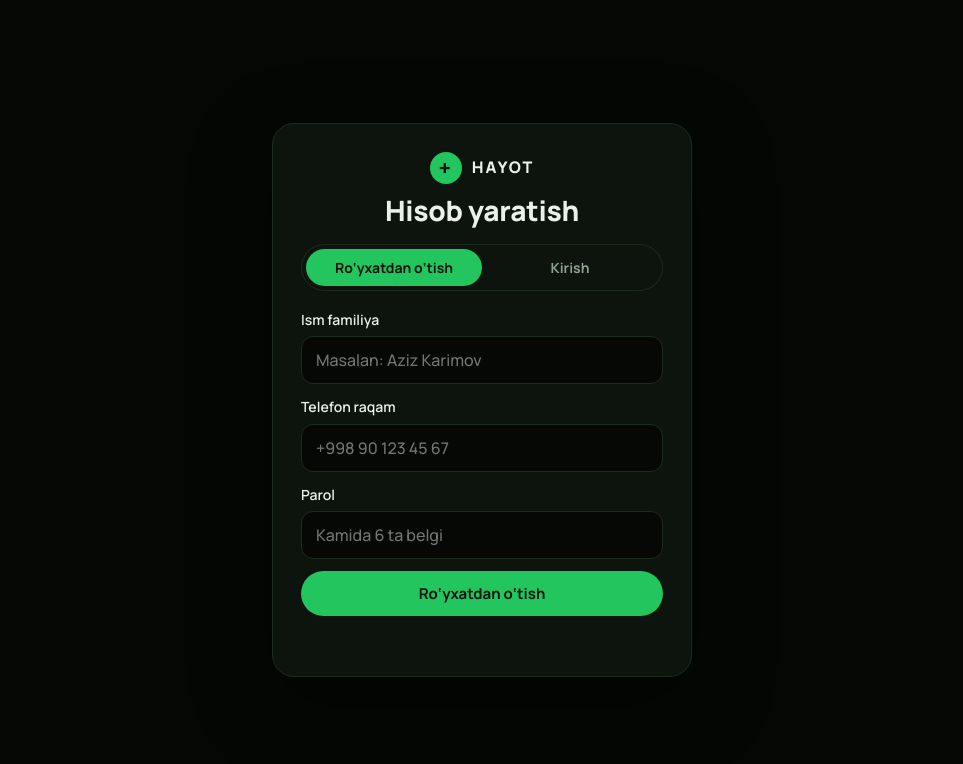
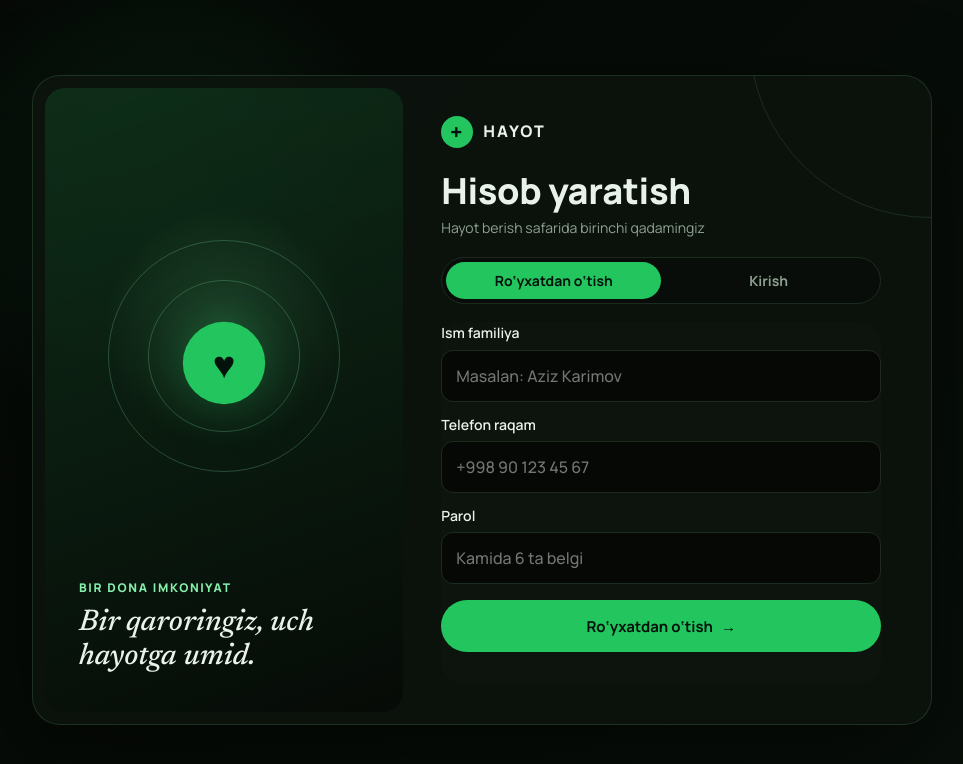
Before and after one commit to azizxolmurodov44-afk/hayot-qon-donorligi, a plain HTML site: page index.html in a window 1280 px wide. Shown: the whole page, without its empty margins (158-1121 px from the left). Drawn offline with Linux system fonts and the light colour scheme.

Commit message:
Refresh premium visual design and auth screen
Co-authored-by: Copilot App <223556219+Copilot@users.noreply.github.com>

```diff
--- a/index.html
+++ b/index.html
@@ -9,21 +9,21 @@
 <link rel="preconnect" href="https://fonts.gstatic.com" crossorigin>
 <link href="https://fonts.googleapis.com/css2?family=Manrope:wght@400;500;600;700;800&family=Newsreader:ital,wght@1,500&display=swap" rel="stylesheet">
 <style>
-:root{--bg:#050805;--panel:#0d140e;--line:#1d2b1f;--text:#e9f2ea;--muted:#8fa292;--green:#22c55e;--green-d:#15803d;--lime:#86efac;--err:#ff7a7a;color-scheme:dark}
+:root{--bg:#050805;--panel:#0d140e;--line:#1d2b1f;--text:#e9f2ea;--muted:#8fa292;--green:#22c55e;--green-d:#15803d;--lime:#86efac;--err:#ff7a7a;--glow:rgba(34,197,94,.15);color-scheme:dark}
 *{box-sizing:border-box;margin:0}
 html{scroll-behavior:smooth;scroll-padding-top:84px}
-body{background:var(--bg);color:var(--text);font-family:Manrope,system-ui,sans-serif;line-height:1.6;padding-bottom:env(safe-area-inset-bottom,0)}
+body{background:radial-gradient(circle at 82% 10%,rgba(34,197,94,.07),transparent 23%),var(--bg);color:var(--text);font-family:Manrope,system-ui,sans-serif;line-height:1.6;padding-bottom:env(safe-area-inset-bottom,0)}
 a{color:inherit;text-decoration:none}
 :focus-visible{outline:2px solid var(--lime);outline-offset:3px}
 .wrap{max-width:1120px;margin:0 auto;padding:0 20px}
-.nav{position:sticky;top:0;z-index:20;background:rgba(5,8,5,.9);backdrop-filter:blur(10px);border-bottom:1px solid var(--line);padding-top:env(safe-area-inset-top,0)}
+.nav{position:sticky;top:0;z-index:20;background:rgba(5,8,5,.82);backdrop-filter:blur(18px);border-bottom:1px solid rgba(134,239,172,.08);padding-top:env(safe-area-inset-top,0)}
 .nav .wrap{display:flex;align-items:center;justify-content:space-between;height:68px;gap:16px}
 .brand{display:flex;align-items:center;gap:10px;font-weight:800;letter-spacing:.12em}
 .mark{width:32px;height:32px;border-radius:50%;background:var(--green);color:#03120a;display:grid;place-items:center;font-size:22px;line-height:1}
 .links{display:flex;gap:28px;color:var(--muted);font-weight:600;font-size:15px}
 .links a:hover{color:var(--text)}
-.btn{display:inline-flex;align-items:center;justify-content:center;gap:8px;background:var(--green);color:#03120a;font:700 15px Manrope,sans-serif;padding:12px 22px;border:0;border-radius:999px;cursor:pointer;transition:background .2s}
-.btn:hover{background:var(--lime)}
+.btn{display:inline-flex;align-items:center;justify-content:center;gap:8px;background:var(--green);color:#03120a;font:700 15px Manrope,sans-serif;padding:12px 22px;border:0;border-radius:999px;cursor:pointer;transition:transform .18s,background .18s,box-shadow .18s}
+.btn:hover{background:var(--lime);transform:translateY(-2px);box-shadow:0 12px 32px var(--glow)}
 .btn:disabled{opacity:.6;cursor:wait}
 .menu{display:none;background:none;border:1px solid var(--line);color:var(--text);border-radius:10px;width:42px;height:42px;font-size:20px;cursor:pointer}
 .hero{padding:72px 0 56px}
@@ -51,7 +51,8 @@ section{padding:80px 0}
 h2{font-size:clamp(28px,4vw,42px);line-height:1.15;letter-spacing:-.01em;font-weight:800;max-width:22ch}
 .lead{color:var(--muted);max-width:60ch;margin-top:16px}
 .steps{display:grid;grid-template-columns:repeat(3,1fr);gap:20px;margin-top:40px}
-.step{background:var(--panel);border:1px solid var(--line);border-radius:18px;padding:28px}
+.step{background:linear-gradient(145deg,rgba(22,33,24,.9),rgba(13,20,14,.75));border:1px solid var(--line);border-radius:18px;padding:28px;transition:transform .25s,border-color .25s}
+.step:hover{transform:translateY(-5px);border-color:var(--green-d)}
 .step b{display:grid;place-items:center;width:40px;height:40px;border-radius:50%;background:rgba(34,197,94,.14);color:var(--green);margin-bottom:18px}
 .step h3{font-size:20px;margin-bottom:6px}
 .step p{color:var(--muted);font-size:15px}
@@ -73,18 +74,33 @@ footer{border-top:1px solid var(--line);padding:40px 0 calc(40px + env(safe-area
 footer .wrap{display:flex;justify-content:space-between;gap:24px;flex-wrap:wrap;color:var(--muted)}
 footer a:hover{color:var(--lime)}
 .contact{display:grid;gap:4px}
-.auth-screen{position:fixed;inset:0;z-index:100;display:grid;place-items:center;padding:20px;background:rgba(5,8,5,.96);backdrop-filter:blur(18px)}
+.auth-screen{position:fixed;inset:0;z-index:100;display:grid;place-items:center;padding:20px;background:radial-gradient(circle at 25% 25%,rgba(34,197,94,.12),transparent 22%),linear-gradient(135deg,rgba(5,8,5,.98),rgba(8,16,10,.98));backdrop-filter:blur(18px)}
 .auth-screen.hidden{display:none}
-.auth-card{width:min(420px,100%);background:var(--panel);border:1px solid var(--line);border-radius:22px;padding:28px;box-shadow:0 24px 80px rgba(0,0,0,.35)}
-.auth-brand{display:flex;justify-content:center;margin-bottom:10px}
-.auth-card h2{text-align:center;max-width:none;font-size:28px;margin-bottom:18px}
-.auth-tabs{display:grid;grid-template-columns:1fr 1fr;padding:4px;margin-bottom:18px;border:1px solid var(--line);border-radius:999px}
-.auth-tab{border:0;border-radius:999px;background:none;color:var(--muted);padding:9px;font:700 14px Manrope,sans-serif;cursor:pointer}
+.auth-card{position:relative;width:min(900px,100%);min-height:590px;display:grid;grid-template-columns:.82fr 1.18fr;background:rgba(13,20,14,.82);border:1px solid rgba(134,239,172,.14);border-radius:28px;padding:12px;box-shadow:0 32px 100px rgba(0,0,0,.48);overflow:hidden}
+.auth-card:before{content:'';position:absolute;width:360px;height:360px;right:-180px;top:-220px;border-radius:50%;border:1px solid rgba(134,239,172,.12)}
+.auth-art{position:relative;display:flex;flex-direction:column;justify-content:flex-end;padding:38px 34px;border-radius:20px;overflow:hidden;background:linear-gradient(160deg,rgba(34,197,94,.15),rgba(5,8,5,.72)),radial-gradient(circle at 50% 38%,rgba(134,239,172,.22),transparent 28%)}
+.auth-art:before,.auth-art:after{content:'';position:absolute;border:1px solid rgba(134,239,172,.24);border-radius:50%;left:50%;top:43%;transform:translate(-50%,-50%)}
+.auth-art:before{width:230px;height:230px}
+.auth-art:after{width:150px;height:150px}
+.auth-heart{position:relative;z-index:2;width:82px;height:82px;margin:0 auto 170px;border-radius:50%;display:grid;place-items:center;background:var(--green);color:#03120a;font-size:38px;box-shadow:0 0 50px rgba(34,197,94,.28)}
+.auth-heart{animation:heartBeat 2.4s ease-in-out infinite}
+@keyframes heartBeat{0%,100%{transform:scale(1)}50%{transform:scale(1.08);box-shadow:0 0 70px rgba(34,197,94,.38)}}
+.auth-art-copy{position:relative;z-index:2}
+.auth-art-copy span{color:var(--lime);font-size:12px;letter-spacing:.14em;text-transform:uppercase;font-weight:800}
+.auth-art-copy p{max-width:240px;margin-top:8px;font-family:Newsreader,serif;font-size:30px;line-height:1.12}
+.auth-main{display:flex;flex-direction:column;justify-content:center;padding:28px 38px}
+.auth-brand{display:flex;margin-bottom:22px}
+.auth-card h2{text-align:left;max-width:none;font-size:36px;margin-bottom:10px}
+.auth-subtitle{margin:-4px 0 18px;color:var(--muted);font-size:14px}
+.auth-tabs{display:grid;grid-template-columns:1fr 1fr;padding:4px;margin-bottom:18px;border:1px solid var(--line);border-radius:999px;background:rgba(5,8,5,.42)}
+.auth-tab{border:0;border-radius:999px;background:none;color:var(--muted);padding:9px;font:700 14px Manrope,sans-serif;cursor:pointer;transition:.2s}
 .auth-tab.active{background:var(--green);color:#03120a}
 .auth-form{display:grid;grid-template-columns:1fr;gap:12px;padding:0;border:0}
 .auth-form .full{grid-column:auto}
 .auth-form label{gap:5px}
-.auth-form input{height:48px}
+.auth-form input{height:52px;border-radius:12px;transition:border-color .2s,box-shadow .2s}
+.auth-form input:focus{border-color:var(--green);box-shadow:0 0 0 4px rgba(34,197,94,.08)}
+.auth-form .btn{height:52px;margin-top:4px}
 .auth-status{min-height:20px;text-align:center;color:var(--err);font-size:13px}
 .site-hidden{display:none!important}
 .logout-button{display:none;background:none;border:1px solid var(--line);color:var(--muted);border-radius:999px;padding:8px 12px;font:700 12px Manrope,sans-serif;cursor:pointer}
@@ -104,6 +120,12 @@ footer a:hover{color:var(--lime)}
 .user-table th,.user-table td{text-align:left;padding:12px;border-bottom:1px solid var(--line);font-size:13px}
 .user-table th{color:var(--muted)}
 @media(max-width:820px){
+.auth-card{width:min(520px,100%);min-height:0;grid-template-columns:1fr}
+.auth-art{display:none}
+.auth-main{padding:26px 20px}
+.auth-card h2{font-size:30px;text-align:center}
+.auth-brand{justify-content:center}
+.auth-subtitle{text-align:center}
 .menu{display:block}
 .links{display:none;position:absolute;top:100%;left:0;right:0;flex-direction:column;gap:0;background:var(--bg);border-bottom:1px solid var(--line);padding:8px 20px 16px}
 .links.open{display:flex}.links a{padding:12px 0}
@@ -121,8 +143,17 @@ section{padding:56px 0}}
 <body>
 <div class="auth-screen" id="authScreen" role="dialog" aria-modal="true" aria-labelledby="authTitle">
   <div class="auth-card">
+    <aside class="auth-art" aria-hidden="true">
+      <div class="auth-heart">♥</div>
+      <div class="auth-art-copy">
+        <span>Bir dona imkoniyat</span>
+        <p>Bir qaroringiz, uch hayotga umid.</p>
+      </div>
+    </aside>
+    <div class="auth-main">
       <div class="auth-brand"><a class="brand" href="#top"><span class="mark">+</span>HAYOT</a></div>
       <h2 id="authTitle">Hisob yaratish</h2>
+      <p class="auth-subtitle" id="authSubtitle">Hayot berish safarida birinchi qadamingiz</p>
       <div class="auth-tabs" role="tablist">
         <button class="auth-tab active" id="signupTab" type="button" role="tab" aria-selected="true">Ro‘yxatdan o‘tish</button>
         <button class="auth-tab" id="loginTab" type="button" role="tab" aria-selected="false">Kirish</button>
@@ -137,9 +168,10 @@ section{padding:56px 0}}
         <label>Parol
           <input name="accountPassword" type="password" autocomplete="new-password" minlength="6" placeholder="Kamida 6 ta belgi" required>
         </label>
-      <button class="btn" type="submit" id="authSubmit">Ro‘yxatdan o‘tish</button>
+        <button class="btn" type="submit" id="authSubmit">Ro‘yxatdan o‘tish <span>→</span></button>
         <p class="auth-status" id="authStatus" role="status"></p>
       </form>
+    </div>
   </div>
 </div>
 <div id="siteContent" class="site-hidden">
@@ -313,6 +345,7 @@ section{padding:56px 0}}
   var authTitle=document.getElementById('authTitle');
   var authStatus=document.getElementById('authStatus');
   var authSubmit=document.getElementById('authSubmit');
+  var authSubtitle=document.getElementById('authSubtitle');
   var signupTab=document.getElementById('signupTab');
   var loginTab=document.getElementById('loginTab');
   var nameField=document.getElementById('nameField');
@@ -340,6 +373,7 @@ section{padding:56px 0}}
     signupTab.setAttribute('aria-selected',signup?'true':'false');
     loginTab.setAttribute('aria-selected',signup?'false':'true');
     authTitle.textContent=signup?'Hisob yaratish':'Hisobga kirish';
+    authSubtitle.textContent=signup?'Hayot berish safarida birinchi qadamingiz':'Hisobingizga qaytish va xizmatlardan foydalanish';
     authSubmit.textContent=signup?'Ro‘yxatdan o‘tish':'Kirish';
     nameField.style.display='grid';
     nameField.querySelector('input').placeholder=signup?'Masalan: Aziz Karimov':'To‘liq ism va familiya';
```
Lines whose indentation alone changed are shown as unchanged.
